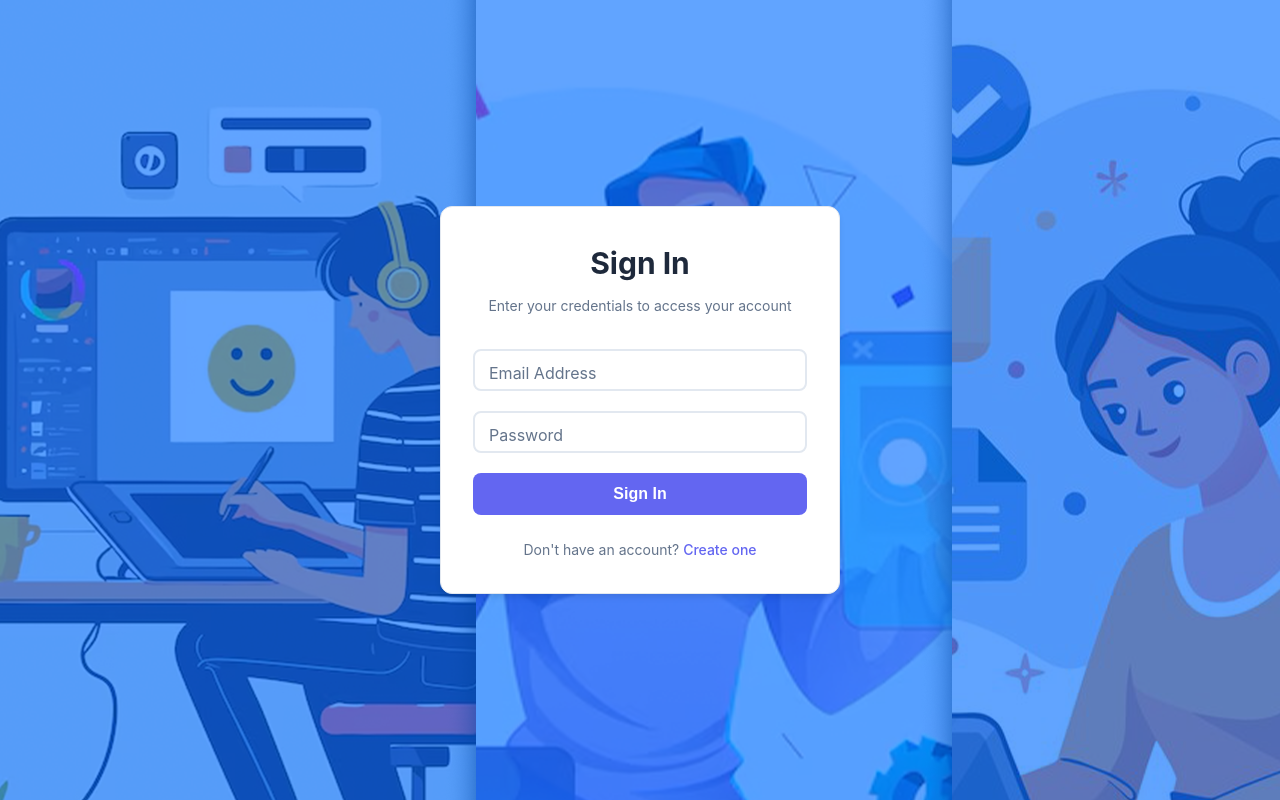
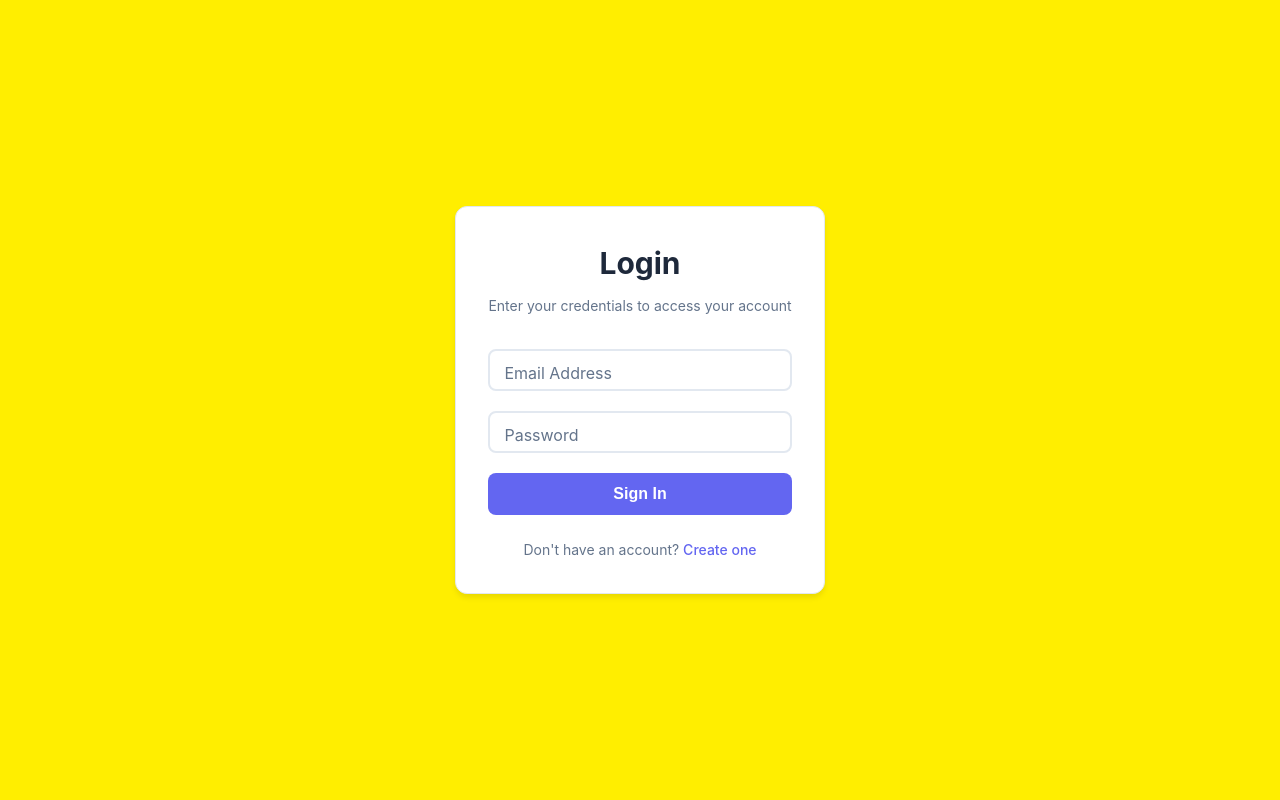
Before and after one commit to risadoeshacking/2026-DTE-Website, a Flask app: page /login in a window 1280 px wide. Run offline with Flask 3, Linux system fonts and the light colour scheme.

Commit message:
Made changes on the login interface
Changed the background

```diff
--- a/collabspace/static/styles.css
+++ b/collabspace/static/styles.css
@@ -7,7 +7,7 @@
 body {
   font-family: -apple-system, BlinkMacSystemFont, "Segoe UI", Roboto,
     "Helvetica Neue", Arial, sans-serif;
-  background-image: url(../static/bg.png);
+  background-color: rgb(255, 238, 0);
   min-height: 100vh;
   display: flex;
   align-items: center;
@@ -16,7 +16,7 @@ body {
   line-height: 1.6;
   color: #334155;
 }
-
+Z
 .login-container {
   width: 100%;
   max-width: 400px;
--- a/collabspace/templates/login.html
+++ b/collabspace/templates/login.html
@@ -11,7 +11,7 @@
     <div class="login-container">
       <div class="login-card">
         <div class="login-header">
-          <h2>Sign In</h2>
+          <h2>Login</h2>
           <p>Enter your credentials to access your account</p>
         </div>
 
```
